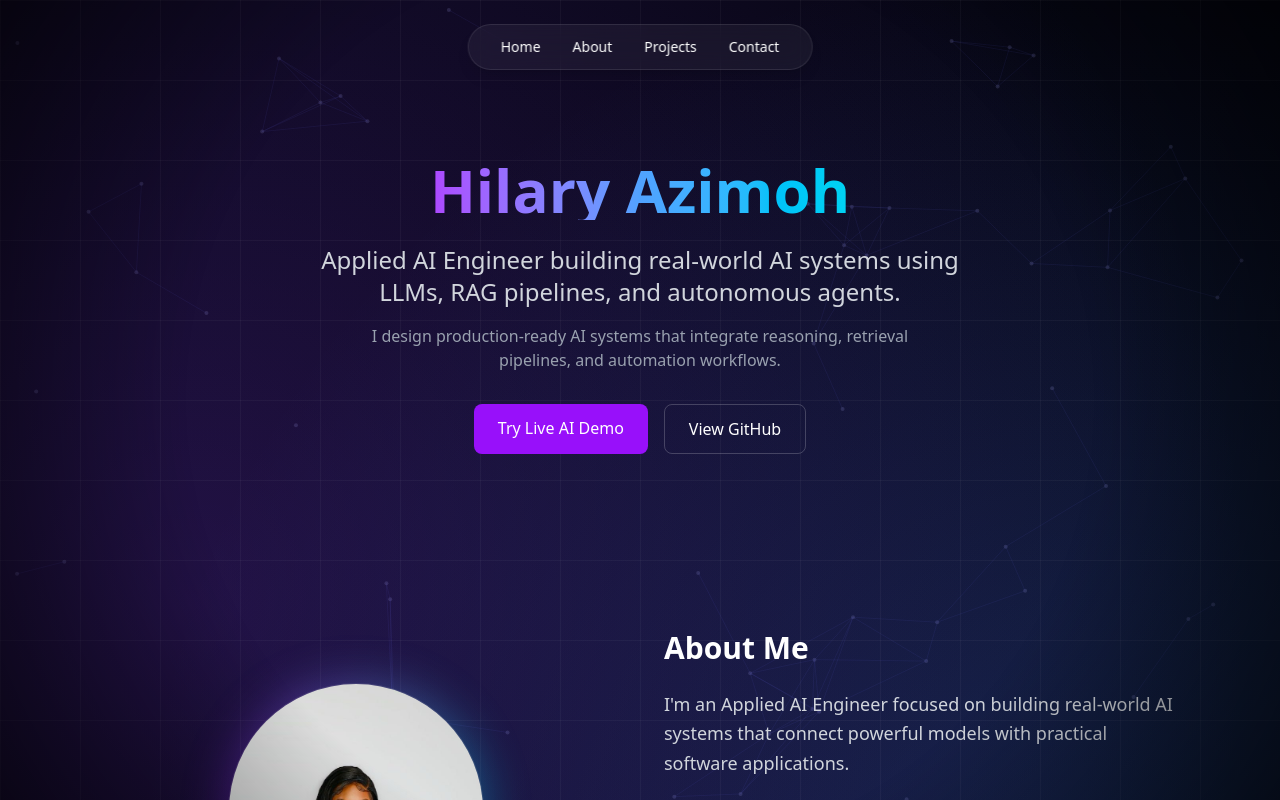
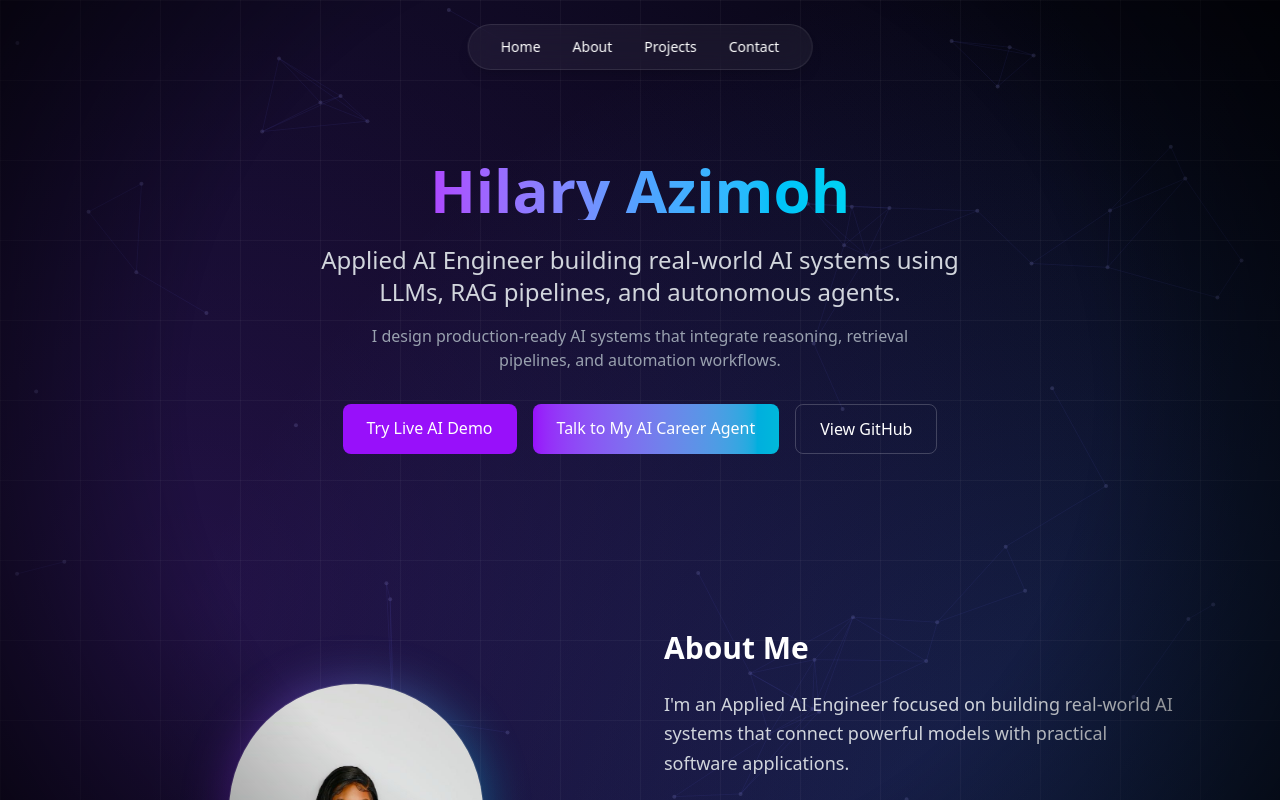
Before and after one commit to Hillariaa/ai-portfolio, a Next.js app: page / in a window 1280 px wide. Shown: the top 800 px of the page. Built offline with nearby package versions, Linux system fonts and the light colour scheme.

Commit message:
ai agent button

```diff
--- a/app/page.tsx
+++ b/app/page.tsx
@@ -39,6 +39,15 @@ export default function Home() {
           >
             Try Live AI Demo
           </a>
+
+          <a
+href="https://ai-career-agent-ui.vercel.app"
+target="_blank"
+rel="noopener noreferrer"
+className="px-6 py-3 bg-gradient-to-r from-purple-600 to-cyan-500 rounded-lg hover:opacity-90 transition"
+>
+Talk to My AI Career Agent
+</a>
 
           <a
             href="https://github.com/Hillariaa"
```
